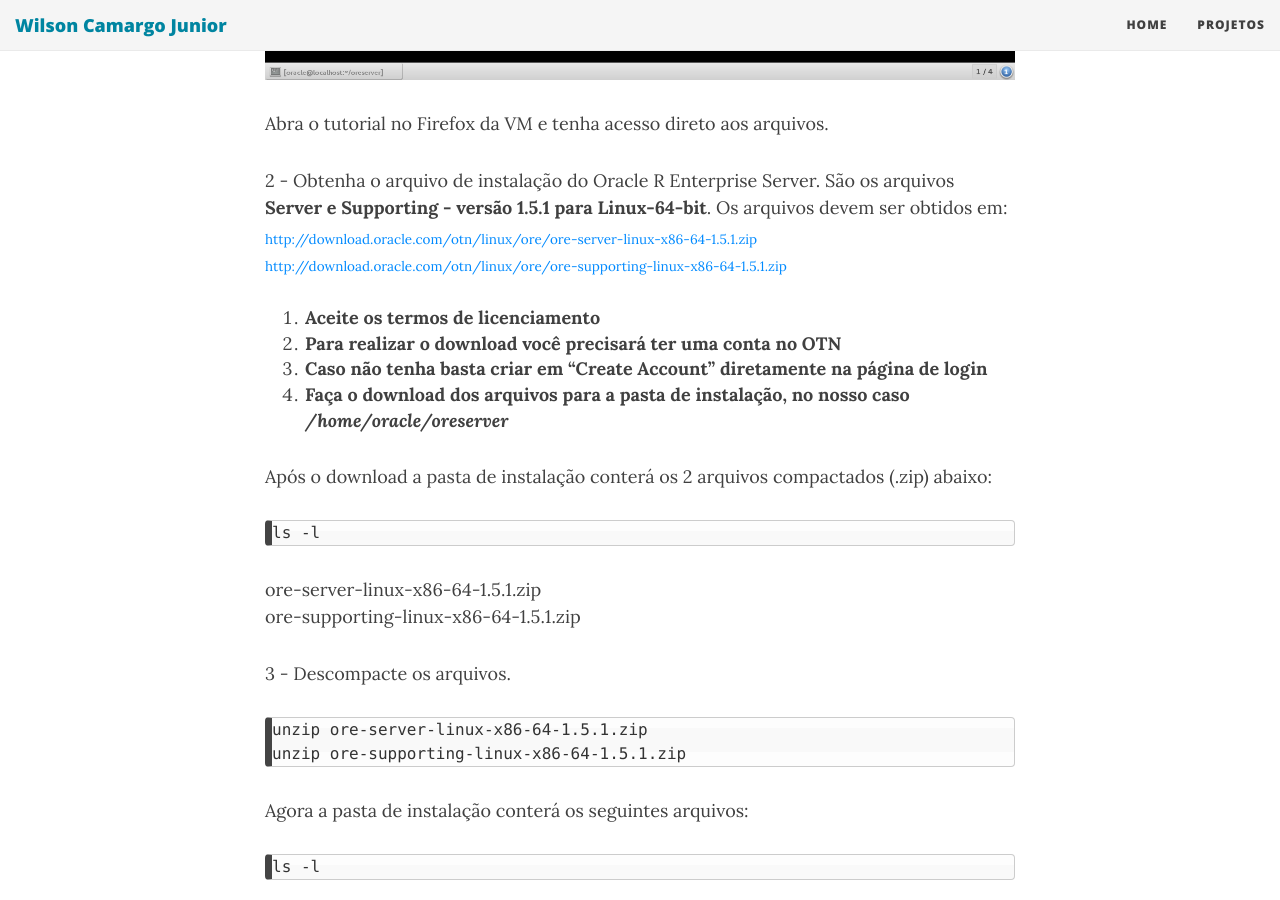
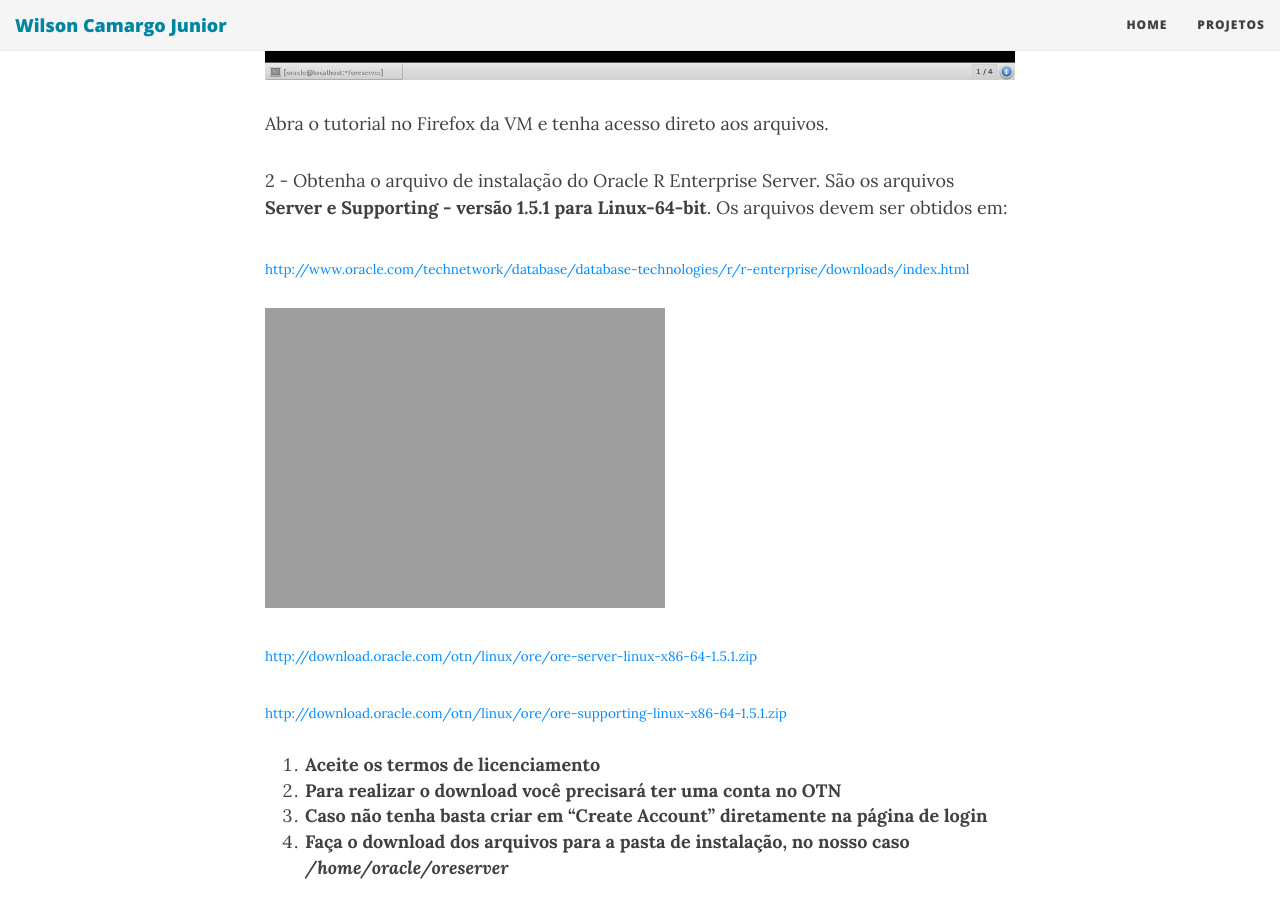
Before and after one commit to wilson-camargo-jr/teste, a Jekyll site: the page built from _posts/2018-06-18-ANN-ORE-P3.md, in a window 1280 px wide and 900 px high, scrolled down 6283 px. Built offline with Jekyll 4.4.1, drawn with Linux system fonts in a browser that asks for light colours; nearby versions of some CDN libraries.

Commit message:
Update 2018-06-18-ANN-ORE-P3.md

```diff
--- a/_posts/2018-06-18-ANN-ORE-P3.md
+++ b/_posts/2018-06-18-ANN-ORE-P3.md
@@ -120,7 +120,13 @@
 Abra o tutorial no Firefox da VM e tenha acesso direto aos arquivos.
 
 2 -	Obtenha o arquivo de instalação do Oracle R Enterprise Server. São os arquivos **Server e Supporting - versão 1.5.1 para Linux-64-bit**. Os arquivos devem ser obtidos em:
+
+<sub><a href="http://www.oracle.com/technetwork/database/database-technologies/r/r-enterprise/downloads/index.html" target="_blank">http://www.oracle.com/technetwork/database/database-technologies/r/r-enterprise/downloads/index.html</a></sub>
+
+![](https://wilson-camargo-jr.github.io/img/opn.jpg)
+
 <sub><a href="http://download.oracle.com/otn/linux/ore/ore-server-linux-x86-64-1.5.1.zip" target="_blank">http://download.oracle.com/otn/linux/ore/ore-server-linux-x86-64-1.5.1.zip</a></sub>
+
 <sub><a href="http://download.oracle.com/otn/linux/ore/ore-supporting-linux-x86-64-1.5.1.zip" target="_blank">http://download.oracle.com/otn/linux/ore/ore-supporting-linux-x86-64-1.5.1.zip</a></sub>
 
 1. **Aceite os termos de licenciamento**
```
